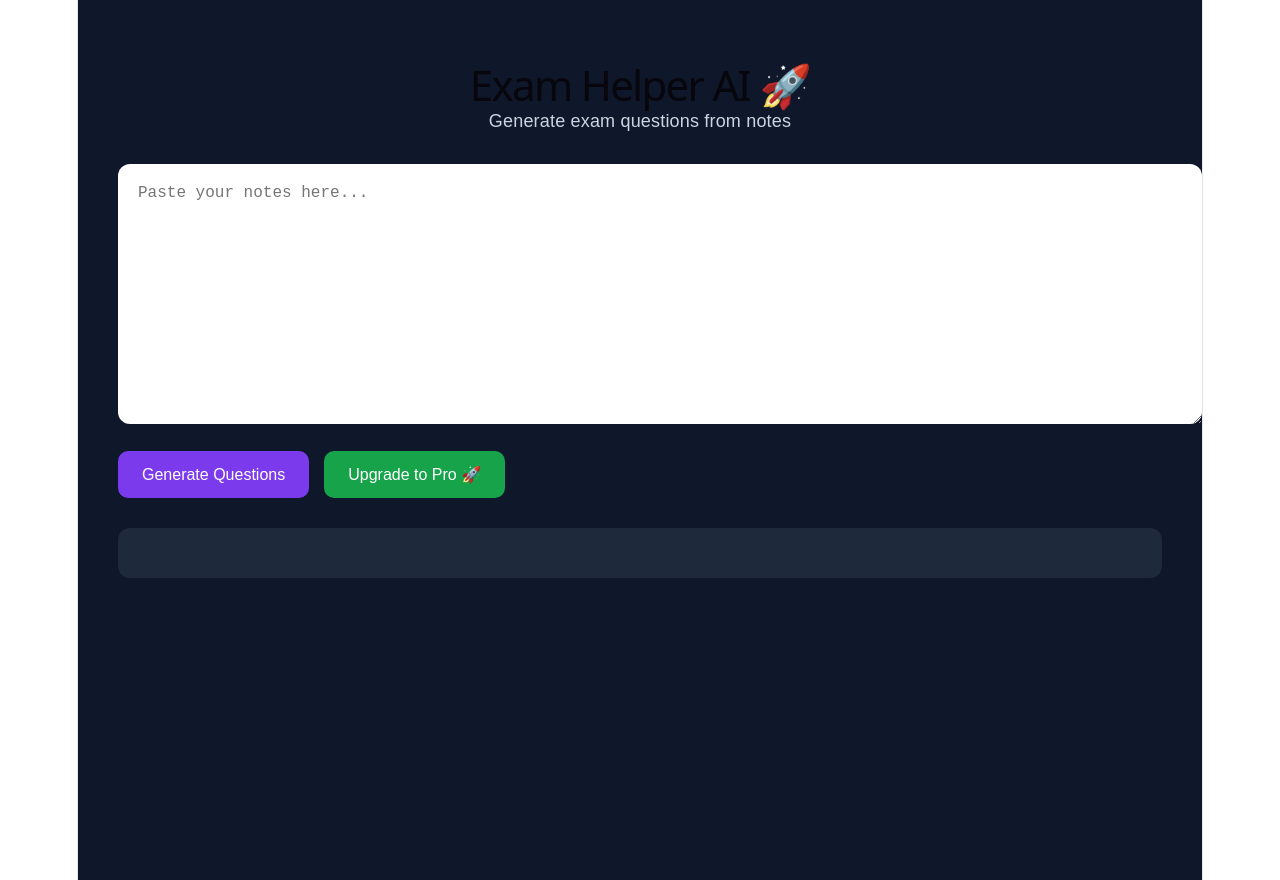
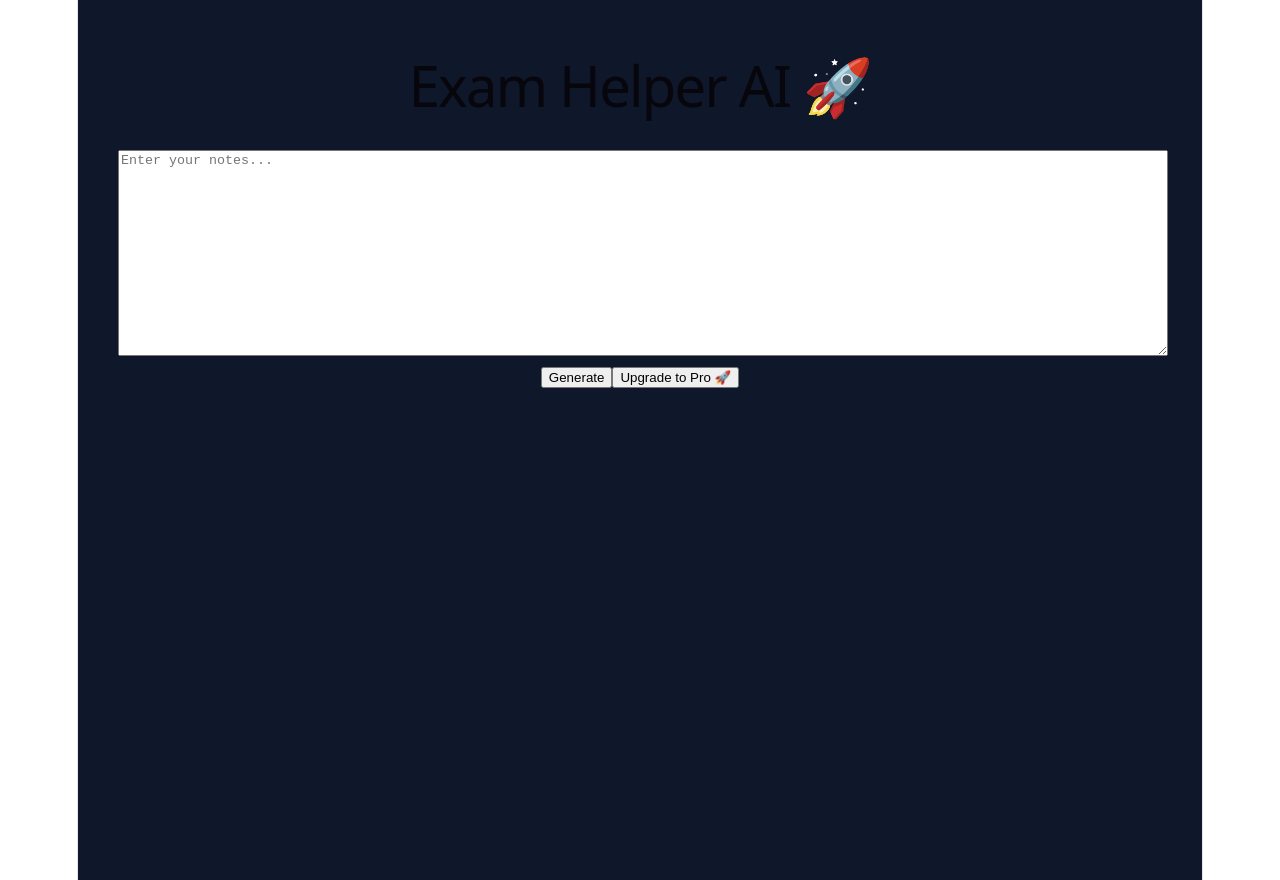
Before and after one commit to shamallll04/exam-helper-ai, a React (Vite) app: page / in a window 1280 px wide. Built offline with nearby package versions, Linux system fonts and the light colour scheme.

Commit message:
updated backend URLs

```diff
--- a/src/App.jsx
+++ b/src/App.jsx
@@ -6,10 +6,9 @@ function App() {
   const [output, setOutput] = useState("")
   const [loading, setLoading] = useState(false)
 
-  // =====================================
-  // GENERATE QUESTIONS
-  // =====================================
-
+  // =========================
+  // AI GENERATION
+  // =========================
   async function generateQuestions() {
 
     try {
@@ -17,49 +16,42 @@ function App() {
       setLoading(true)
 
       const res = await fetch(
-        "http://localhost:5000/generate",
+        "https://exam-helper-ai-1.onrender.com/generate",
         {
           method: "POST",
-
           headers: {
             "Content-Type": "application/json"
           },
-
-          body: JSON.stringify({
-            notes
-          })
+          body: JSON.stringify({ notes })
         }
       )
 
       const data = await res.json()
 
       setOutput(
-        data?.choices?.[0]?.message?.content
-        || "No response"
+        data?.choices?.[0]?.message?.content ||
+        "No response"
       )
 
     } catch (error) {
 
       console.log(error)
-
       alert("Generation failed")
 
     } finally {
-
       setLoading(false)
     }
   }
 
-  // =====================================
-  // RAZORPAY PAYMENT
-  // =====================================
-
+  // =========================
+  // UPGRADE TO PRO (RAZORPAY)
+  // =========================
   async function upgradeToPro() {
 
     try {
 
       const res = await fetch(
-        "http://localhost:5000/create-order",
+        "https://exam-helper-ai-1.onrender.com/create-order",
         {
           method: "POST"
         }
@@ -69,30 +61,16 @@ function App() {
 
       const options = {
 
-        key:
-          "rzp_test_SuROd3WnfUli1d",
+        key: "YOUR_RAZORPAY_KEY_ID",
 
-        amount:
-          data.amount,
-
-        currency:
-          data.currency,
-
-        name:
-          "Exam Helper AI",
-
-        description:
-          "Pro Plan",
-
-        order_id:
-          data.id,
+        amount: data.amount,
+        currency: data.currency,
+        name: "Exam Helper AI",
+        description: "Pro Plan",
+        order_id: data.id,
 
         handler: function (response) {
-
-          alert(
-            "Payment Successful 🚀"
-          )
-
+          alert("Payment Successful 🚀")
           console.log(response)
         },
 
@@ -109,132 +87,46 @@ function App() {
     } catch (error) {
 
       console.log(error)
-
       alert("Payment failed")
     }
   }
 
-  // =====================================
-  // UI
-  // =====================================
-
   return (
 
-    <div
-      style={{
+    <div style={{
       minHeight: "100vh",
       padding: "40px",
       background: "#0f172a",
       color: "white",
       fontFamily: "Arial"
-      }}
-    >
+    }}>
 
-      <h1
-        style={{
-          fontSize: "42px",
-          marginBottom: "10px"
-        }}
-      >
-        Exam Helper AI 🚀
-      </h1>
-
-      <p
-        style={{
-          marginBottom: "30px",
-          color: "#cbd5e1"
-        }}
-      >
-        Generate exam questions from notes
-      </p>
+      <h1>Exam Helper AI 🚀</h1>
 
       <textarea
-        name="notes"
-        id="notes"
         value={notes}
-        onChange={(e) =>
-          setNotes(e.target.value)
-        }
-
-        placeholder="Paste your notes here..."
-
+        onChange={(e) => setNotes(e.target.value)}
+        placeholder="Enter your notes..."
         style={{
           width: "100%",
-          height: "220px",
-          padding: "20px",
-          borderRadius: "12px",
-          border: "none",
-          outline: "none",
-          fontSize: "16px",
-          marginBottom: "20px"
+          height: "200px",
+          marginTop: "20px"
         }}
       />
 
-      <div
-        style={{
-          display: "flex",
-          gap: "15px",
-          marginBottom: "30px"
-        }}
-      >
+      <br />
 
-        <button
-
-          onClick={generateQuestions}
-
-          style={{
-            padding: "14px 24px",
-            borderRadius: "10px",
-            border: "none",
-            background: "#7c3aed",
-            color: "white",
-            cursor: "pointer",
-            fontSize: "16px"
-          }}
-        >
-
-          {
-            loading
-              ? "Generating..."
-              : "Generate Questions"
-          }
-
+      <button onClick={generateQuestions}>
+        {loading ? "Generating..." : "Generate"}
       </button>
 
-        <button
-
-          onClick={upgradeToPro}
-
-          style={{
-            padding: "14px 24px",
-            borderRadius: "10px",
-            border: "none",
-            background: "#16a34a",
-            color: "white",
-            cursor: "pointer",
-            fontSize: "16px"
-          }}
-        >
-
+      <button onClick={upgradeToPro}>
         Upgrade to Pro 🚀
-
       </button>
 
-      </div>
-
-      <div
-        style={{
-          background: "#1e293b",
-          padding: "25px",
-          borderRadius: "12px",
-          whiteSpace: "pre-wrap",
-          lineHeight: "1.7"
-        }}
-      >
-
+      <pre style={{ marginTop: "20px" }}>
         {output}
-
-      </div>
+      </pre>
 
     </div>
   )
```
Also changed, not shown: 1 other file (tests, documents, lock files or other folders). Lines whose indentation alone changed are shown as unchanged.
